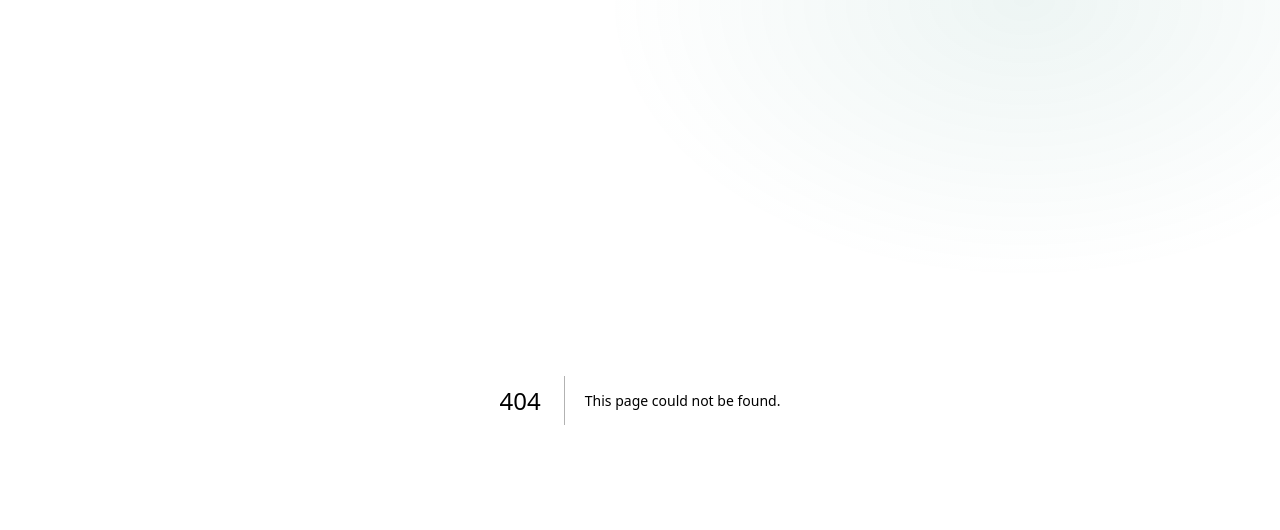
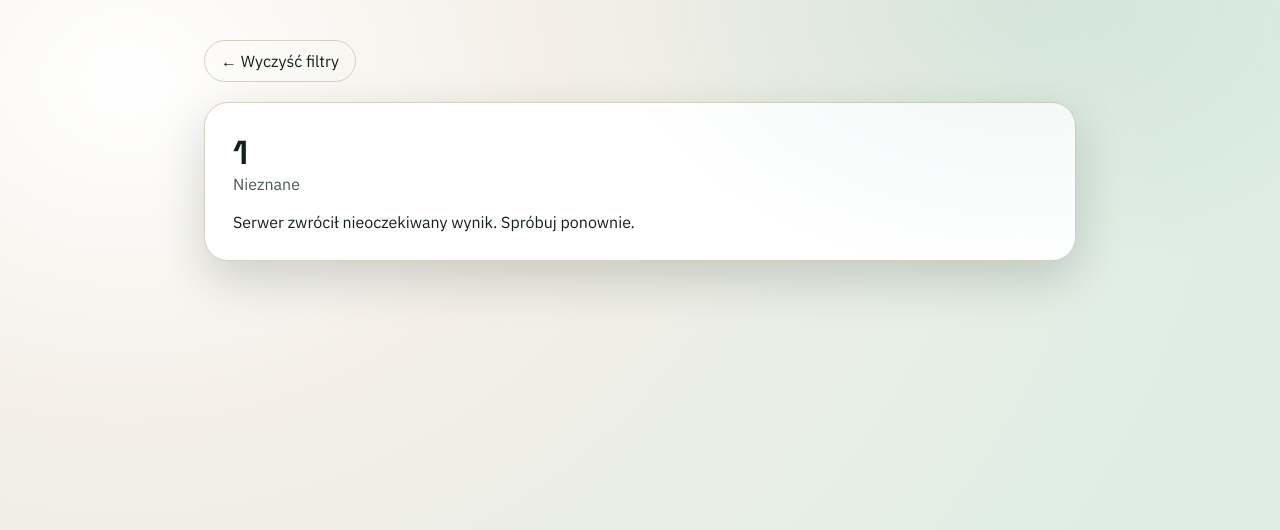
Before and after one commit to podlaskialgorytm3/inpost-task, a Next.js app: page /points/1 in a window 1280 px wide. Before the commit this address had no page. Shown: the top 530 px of the page. Built offline with nearby package versions, Linux system fonts and the light colour scheme.

Commit message:
feat: add Point Details page with data decoding and styling

```diff
--- /dev/null
+++ b/app/points/[id]/page.module.css
@@ -0,0 +1,81 @@
+.page {
+  width: min(920px, 100%);
+  margin: 0 auto;
+  padding: 40px 24px 72px;
+  display: flex;
+  flex-direction: column;
+  gap: 20px;
+}
+
+.card {
+  background: var(--surface);
+  border-radius: var(--radius-xl);
+  border: 1px solid var(--border);
+  box-shadow: var(--shadow);
+  padding: 28px;
+  display: flex;
+  flex-direction: column;
+  gap: 18px;
+}
+
+.title {
+  font-family: var(--font-display), "Space Grotesk", sans-serif;
+  font-size: clamp(1.9rem, 2.6vw, 2.6rem);
+}
+
+.subtitle {
+  color: var(--text-muted);
+}
+
+.grid {
+  display: grid;
+  grid-template-columns: repeat(auto-fit, minmax(220px, 1fr));
+  gap: 14px;
+}
+
+.cell {
+  background: var(--surface-muted);
+  border: 1px solid var(--border);
+  border-radius: var(--radius-md);
+  padding: 12px 14px;
+}
+
+.label {
+  display: block;
+  font-size: 0.72rem;
+  color: var(--text-muted);
+  text-transform: uppercase;
+  letter-spacing: 0.08em;
+  margin-bottom: 6px;
+}
+
+.value {
+  font-weight: 600;
+}
+
+.line {
+  margin-top: 2px;
+}
+
+.list {
+  display: flex;
+  flex-wrap: wrap;
+  gap: 8px;
+}
+
+.tag {
+  padding: 6px 10px;
+  border-radius: 999px;
+  font-size: 0.8rem;
+  border: 1px solid var(--border);
+  background: var(--input-bg);
+}
+
+.back {
+  width: fit-content;
+  padding: 10px 16px;
+  border-radius: 999px;
+  border: 1px solid var(--border);
+  color: var(--text);
+  text-decoration: none;
+}
--- /dev/null
+++ b/app/points/[id]/page.tsx
@@ -0,0 +1,139 @@
+"use client";
+
+import Link from "next/link";
+import { useMemo } from "react";
+import { useParams, useSearchParams } from "next/navigation";
+import type { Point } from "@/lib/types";
+import { useAppSettings } from "@/app/providers";
+import styles from "./page.module.css";
+
+const decodePointPayload = (raw: string | null): Point | null => {
+  if (!raw) {
+    return null;
+  }
+
+  try {
+    const decoded = decodeURIComponent(raw);
+    const binary = atob(decoded);
+    const bytes = Uint8Array.from(binary, (char) => char.charCodeAt(0));
+    const json = new TextDecoder().decode(bytes);
+    return JSON.parse(json) as Point;
+  } catch {
+    return null;
+  }
+};
+
+const formatBool = (
+  value: boolean | null,
+  yes: string,
+  no: string,
+  unknown: string,
+) => {
+  if (value === null) {
+    return unknown;
+  }
+
+  return value ? yes : no;
+};
+
+export default function PointDetailsPage() {
+  const params = useParams<{ id: string }>();
+  const searchParams = useSearchParams();
+  const { messages: m } = useAppSettings();
+
+  const point = useMemo(
+    () => decodePointPayload(searchParams.get("data")),
+    [searchParams],
+  );
+
+  return (
+    <main className={styles.page}>
+      <Link className={styles.back} href="/">
+        ← {m.btnReset}
+      </Link>
+      <section className={styles.card}>
+        <header>
+          <h1 className={styles.title}>{point?.name ?? params.id}</h1>
+          <p className={styles.subtitle}>{point?.status ?? m.cardUnknown}</p>
+        </header>
+
+        {!point ? (
+          <p>{m.errUnexpectedResponse}</p>
+        ) : (
+          <>
+            <div className={styles.grid}>
+              <div className={styles.cell}>
+                <span className={styles.label}>ID</span>
+                <span className={styles.value}>{point.id}</span>
+              </div>
+              <div className={styles.cell}>
+                <span className={styles.label}>{m.cardOpen}</span>
+                <span className={styles.value}>
+                  {point.openingHours ?? m.cardUnknown}
+                </span>
+              </div>
+              <div className={styles.cell}>
+                <span className={styles.label}>{m.cardSlots}</span>
+                <span className={styles.value}>
+                  {point.availableCompartments ?? m.cardUnknown}
+                </span>
+              </div>
+              <div className={styles.cell}>
+                <span className={styles.label}>{m.cardPayment}</span>
+                <span className={styles.value}>
+                  {formatBool(
+                    point.paymentAvailable,
+                    m.cardPaymentYes,
+                    m.cardPaymentNo,
+                    m.cardPaymentUnknown,
+                  )}
+                </span>
+              </div>
+            </div>
+
+            <div className={styles.cell}>
+              <span className={styles.label}>Adres</span>
+              <p className={styles.line}>{point.address.line1 ?? "-"}</p>
+              <p className={styles.line}>{point.address.line2 ?? "-"}</p>
+              <p className={styles.line}>
+                {point.addressDetails.postCode ?? "-"}{" "}
+                {point.addressDetails.city ?? "-"}
+              </p>
+              <p className={styles.line}>{point.addressDetails.province ?? "-"}</p>
+            </div>
+
+            <div className={styles.grid}>
+              <div className={styles.cell}>
+                <span className={styles.label}>Latitude</span>
+                <span className={styles.value}>
+                  {point.location.latitude ?? m.cardCoordsUnavailable}
+                </span>
+              </div>
+              <div className={styles.cell}>
+                <span className={styles.label}>Longitude</span>
+                <span className={styles.value}>
+                  {point.location.longitude ?? m.cardCoordsUnavailable}
+                </span>
+              </div>
+            </div>
+
+            <div className={styles.cell}>
+              <span className={styles.label}>Funkcje</span>
+              <div className={styles.list}>
+                {point.functions.length === 0 ? (
+                  <span className={styles.value}>-</span>
+                ) : (
+                  point.functions.map((item) => (
+                    <span key={item} className={styles.tag}>
+                      {item}
+                    </span>
+                  ))
+                )}
+              </div>
+            </div>
+          </>
+        )}
+      </section>
+    </main>
+  );
+}
--- a/lib/i18n/de.ts
+++ b/lib/i18n/de.ts
@@ -107,6 +107,7 @@ export const de: Messages = {
   cardUnknown: "Unbekannt",
   cardCoordsUnavailable: "Koordinaten fehlen",
   cardOpenMaps: "In Karten öffnen",
+  cardOpenDetails: "Punktdetails",
   cardMoreFunctions: "+{{n}} weitere",
   distanceUnavailable: "Entfernung unbekannt",
   distanceKmAway: "{{n}} km entfernt",
--- a/lib/i18n/en.ts
+++ b/lib/i18n/en.ts
@@ -107,6 +107,7 @@ export const en: Messages = {
   cardUnknown: "Unknown",
   cardCoordsUnavailable: "Coords unavailable",
   cardOpenMaps: "Open in Maps",
+  cardOpenDetails: "Point details",
   cardMoreFunctions: "+{{n}} more",
   distanceUnavailable: "Distance unavailable",
   distanceKmAway: "{{n}} km away",
--- a/lib/i18n/fr.ts
+++ b/lib/i18n/fr.ts
@@ -107,6 +107,7 @@ export const fr: Messages = {
   cardUnknown: "Inconnu",
   cardCoordsUnavailable: "Coordonnées indisponibles",
   cardOpenMaps: "Ouvrir dans Maps",
+  cardOpenDetails: "Détails du point",
   cardMoreFunctions: "+{{n}} de plus",
   distanceUnavailable: "Distance indisponible",
   distanceKmAway: "à {{n}} km",
--- a/lib/i18n/pl.ts
+++ b/lib/i18n/pl.ts
@@ -107,6 +107,7 @@ export const pl: Messages = {
   cardUnknown: "Nieznane",
   cardCoordsUnavailable: "Brak współrzędnych",
   cardOpenMaps: "Otwórz w mapach",
+  cardOpenDetails: "Szczegóły punktu",
   cardMoreFunctions: "+{{n}} więcej",
   distanceUnavailable: "Brak odległości",
   distanceKmAway: "{{n}} km stąd",
--- a/lib/i18n/types.ts
+++ b/lib/i18n/types.ts
@@ -76,6 +76,7 @@ export type Messages = {
   cardUnknown: string;
   cardCoordsUnavailable: string;
   cardOpenMaps: string;
+  cardOpenDetails: string;
   cardMoreFunctions: string;
   distanceUnavailable: string;
   distanceKmAway: string;
```
Also changed, not shown: app/page.tsx (+19 -0 lines).
